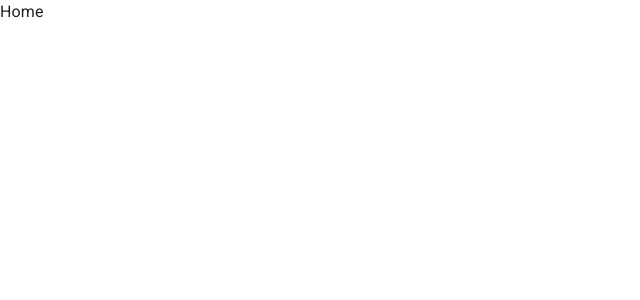
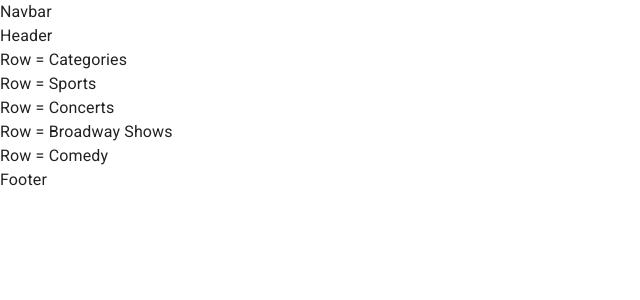
Before and after one commit to jontoye/seatgeek-clone, a React (Create React App) app: page / in a window 1280 px wide. Shown: the top 300 px of the page, without its empty margins (0-640 px from the left). Built offline with nearby package versions, Linux system fonts and the light colour scheme.

Commit message:
add initial components

```diff
--- /dev/null
+++ b/src/components/FeaturedGrid.jsx
@@ -0,0 +1,17 @@
+import { Box } from '@mui/material'
+import React from 'react'
+import FeaturedRow from './FeaturedRow'
+
+const FeaturedGrid = () => {
+  return (
+    <Box>
+      <FeaturedRow title='Categories' />
+      <FeaturedRow title='Sports' />
+      <FeaturedRow title='Concerts' />
+      <FeaturedRow title='Broadway Shows' />
+      <FeaturedRow title='Comedy' />
+    </Box>
+  )
+}
+
+export default FeaturedGrid
--- /dev/null
+++ b/src/components/FeaturedRow.jsx
@@ -0,0 +1,12 @@
+import { Box } from '@mui/material'
+import React from 'react'
+
+const FeaturedRow = ({ title }) => {
+  return (
+    <Box>
+      Row = {title}
+    </Box>
+  )
+}
+
+export default FeaturedRow
--- /dev/null
+++ b/src/components/Footer.jsx
@@ -0,0 +1,9 @@
+import React from 'react'
+
+const Footer = () => {
+  return (
+    <div>Footer</div>
+  )
+}
+
+export default Footer
--- /dev/null
+++ b/src/components/Header.jsx
@@ -0,0 +1,9 @@
+import React from 'react'
+
+const Header = () => {
+  return (
+    <div>Header</div>
+  )
+}
+
+export default Header
--- /dev/null
+++ b/src/components/Navbar.jsx
@@ -0,0 +1,9 @@
+import React from 'react'
+
+const Navbar = () => {
+  return (
+    <div>Navbar</div>
+  )
+}
+
+export default Navbar
--- a/src/pages/Home.jsx
+++ b/src/pages/Home.jsx
@@ -1,8 +1,17 @@
 import React from 'react'
+import FeaturedGrid from '../components/FeaturedGrid'
+import Footer from '../components/Footer'
+import Header from '../components/Header'
+import Navbar from '../components/Navbar'
 
 const Home = () => {
   return (
-    <div>Home</div>
+    <>
+      <Navbar />
+      <Header />
+      <FeaturedGrid />
+      <Footer />
+    </>
   )
 }
 
```
